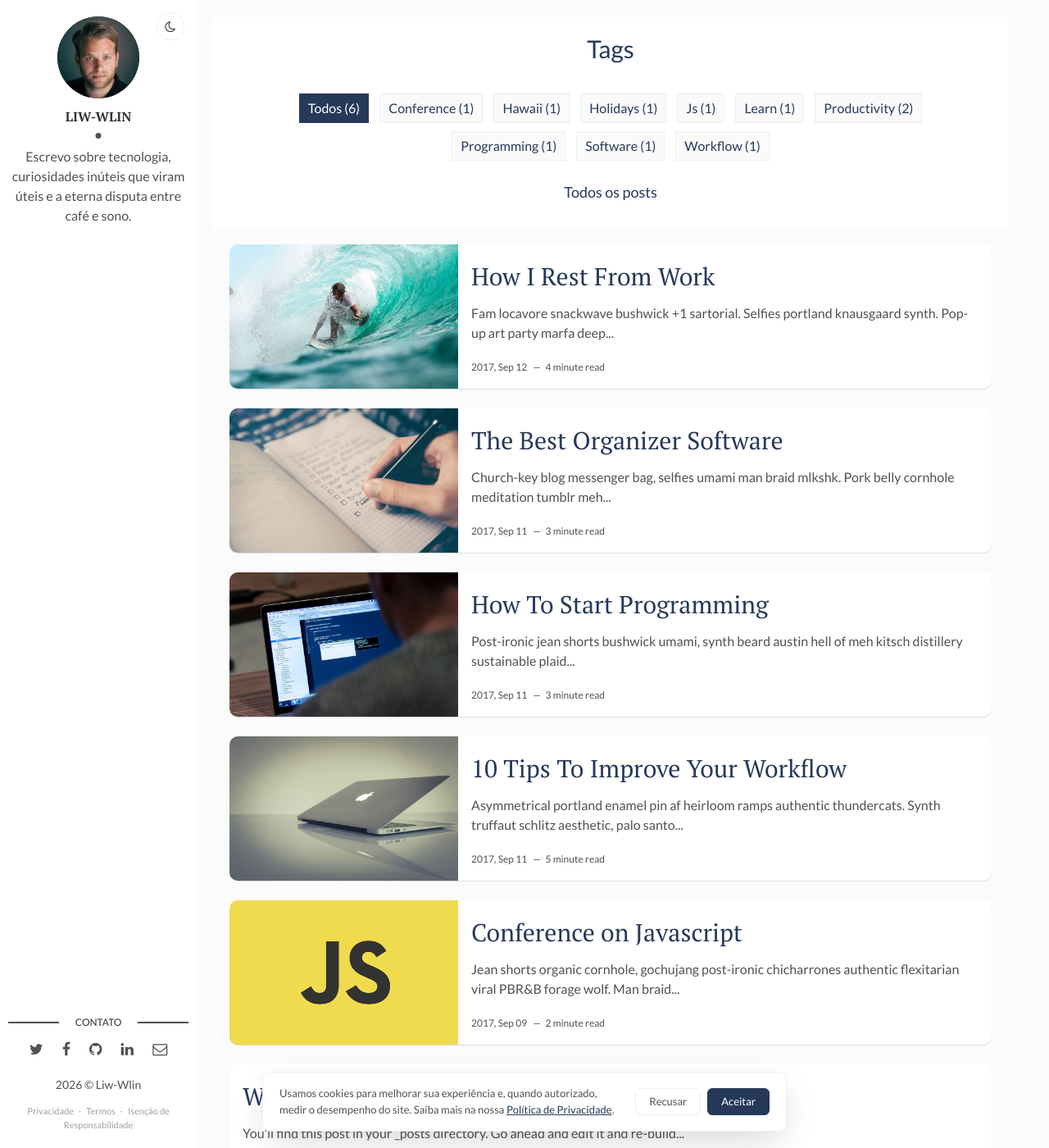
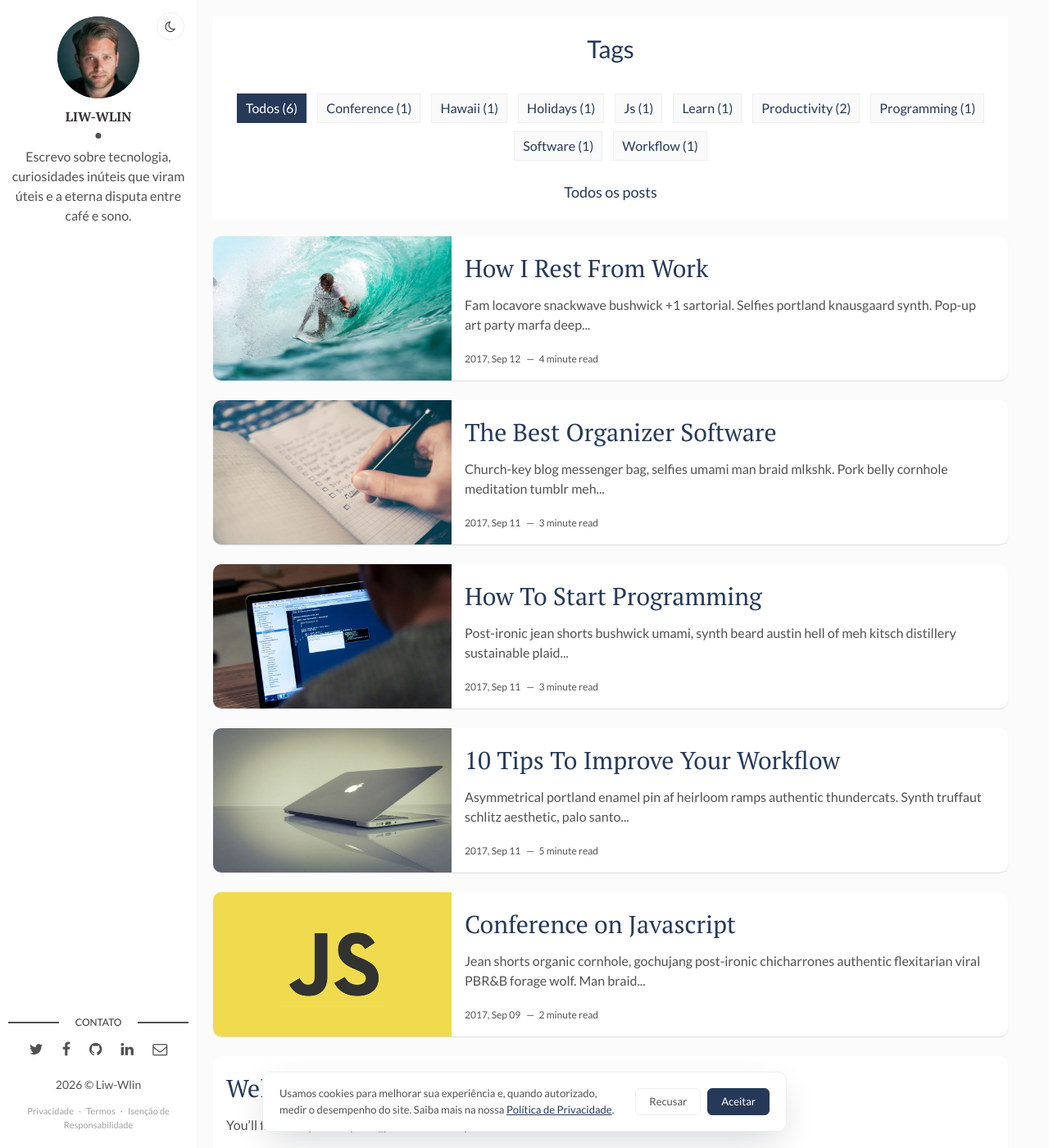
Before and after one commit to Liww-Wan/blog, a Jekyll site: the page built from tags.html, in a window 1280 px wide and 1400 px high. Shown: the whole window at 82% size. Built offline with Jekyll 4.4.1, drawn with Linux system fonts in a browser that asks for light colours.

Commit message:
Update _tag.scss

```diff
--- a/assets/css/scss/parts/_tag.scss
+++ b/assets/css/scss/parts/_tag.scss
@@ -1,7 +1,7 @@
 .blog-tags {
   width: 100%;
   background-color: $surface;
-  padding: 0 20px 20px;
+  padding: 0 0 10px;
   h1 {
     font-size: 30px;
     text-align: center;
@@ -51,7 +51,7 @@
   flex-direction: row;
   flex-wrap: wrap;
   align-items: stretch;
-  padding: 20px 20px;
+  padding: 20px 0 0;
 }
 
 .tag-posts-empty {
```
